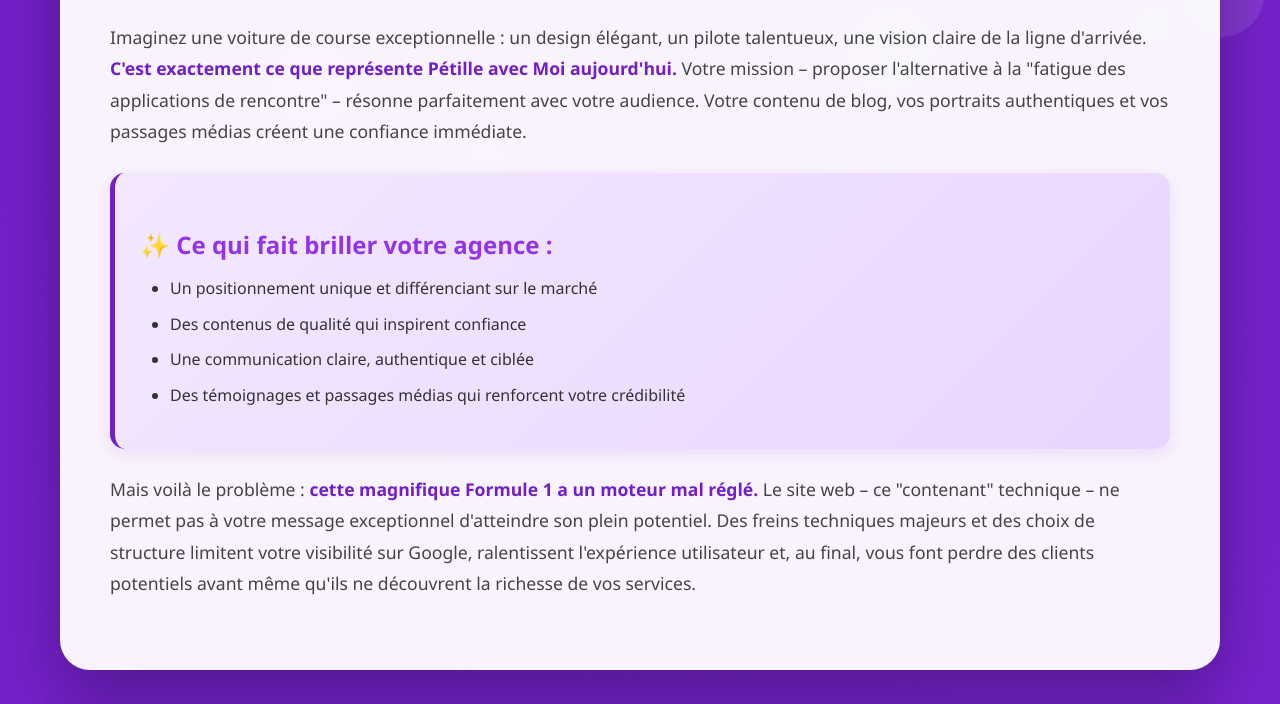
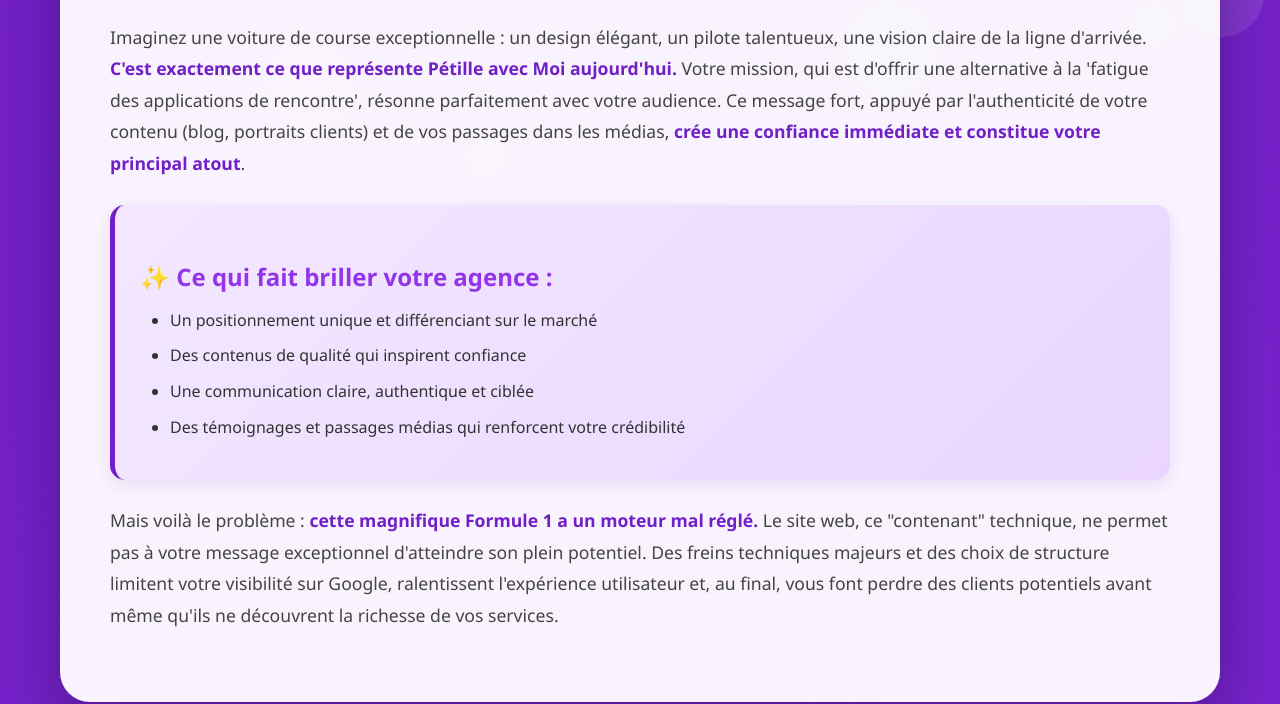
Before and after one commit to Mompw/pre-audit-petille-avec-moi, a plain HTML site: page index.html in a window 1280 px wide. Shown: the part 620-1324 px from the top of the page. Drawn offline with Linux system fonts and the light colour scheme.

Commit message:
Enhance storytelling text in index.html
Rephrase text for clarity and impact in storytelling section.

```diff
--- a/index.html
+++ b/index.html
@@ -288,9 +288,9 @@
             <p class="storytelling">
                 Imaginez une voiture de course exceptionnelle : un design élégant, un pilote talentueux,
                 une vision claire de la ligne d'arrivée. <span class="emphasis">C'est exactement ce que représente
-                Pétille avec Moi aujourd'hui.</span> Votre mission – proposer l'alternative à la "fatigue des
-                applications de rencontre" – résonne parfaitement avec votre audience. Votre contenu de blog,
-                vos portraits authentiques et vos passages médias créent une confiance immédiate.
+                Pétille avec Moi aujourd'hui.</span> Votre mission, qui est d'offrir une alternative à la 'fatigue des applications de rencontre',
+                résonne parfaitement avec votre audience. Ce message fort, appuyé par l'authenticité de votre contenu (blog, portraits clients)
+                et de vos passages dans les médias, <span class="emphasis">crée une confiance immédiate et constitue votre principal atout</span>.
             </p>
 
             <div class="highlight-box">
@@ -305,7 +305,7 @@
 
             <p class="storytelling">
                 Mais voilà le problème : <span class="emphasis">cette magnifique Formule 1 a un moteur mal réglé.</span>
-                Le site web – ce "contenant" technique – ne permet pas à votre message exceptionnel d'atteindre
+                Le site web, ce "contenant" technique, ne permet pas à votre message exceptionnel d'atteindre
                 son plein potentiel. Des freins techniques majeurs et des choix de structure limitent votre
                 visibilité sur Google, ralentissent l'expérience utilisateur et, au final, vous font perdre
                 des clients potentiels avant même qu'ils ne découvrent la richesse de vos services.
```
